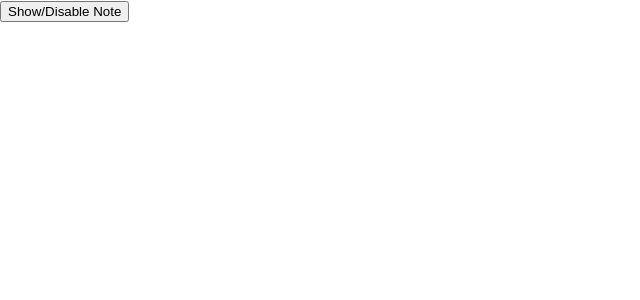
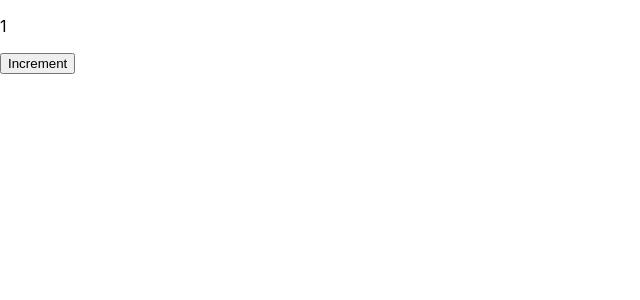
Before and after one commit to udurgesh6/aryan-app, a React (Create React App) app: page / in a window 1280 px wide. Shown: the top 300 px of the page, without its empty margins (0-640 px from the left). Built offline with nearby package versions, Linux system fonts and the light colour scheme.

Commit message:
usecase 1 for useEFfect

```diff
--- a/src/App.js
+++ b/src/App.js
@@ -1,16 +1,24 @@
-import { useState } from "react";
+import { useState, useEffect } from "react";
 import "./App.css";
-import Notes from "./components/Notes";
 
 function App() {
-  const [showNote, setShowNote] = useState(false);
-  const changeShowOfNote = () => {
-    setShowNote(!showNote);
+  const [count, setCount] = useState(1);
+
+  const incrementCount = () => {
+    setCount(count + 1);
   };
+
+  useEffect(() => {
+    console.log(count);
+    if (count % 2 === 0) {
+      alert(`Hello the count is ${count}`);
+    }
+  }, [1]);
+
   return (
     <div>
-      <div>{showNote && <Notes />}</div>
-      <button onClick={changeShowOfNote}>Show/Disable Note</button>
+      <p>{count}</p>
+      <button onClick={incrementCount}>Increment</button>
     </div>
   );
 }
```
